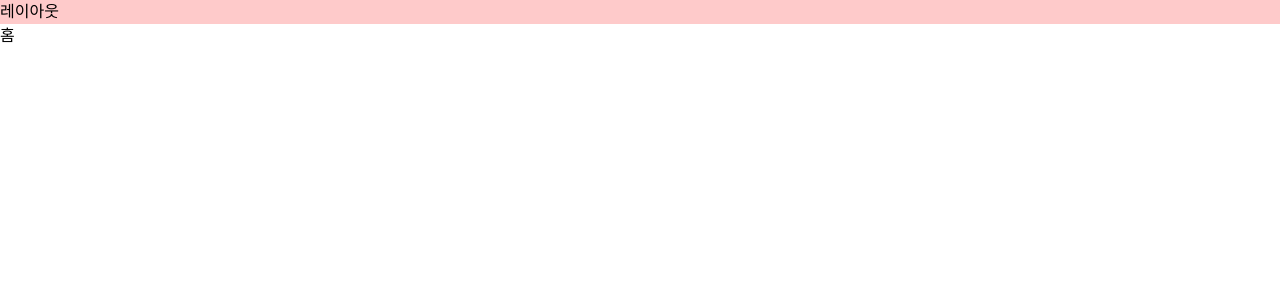
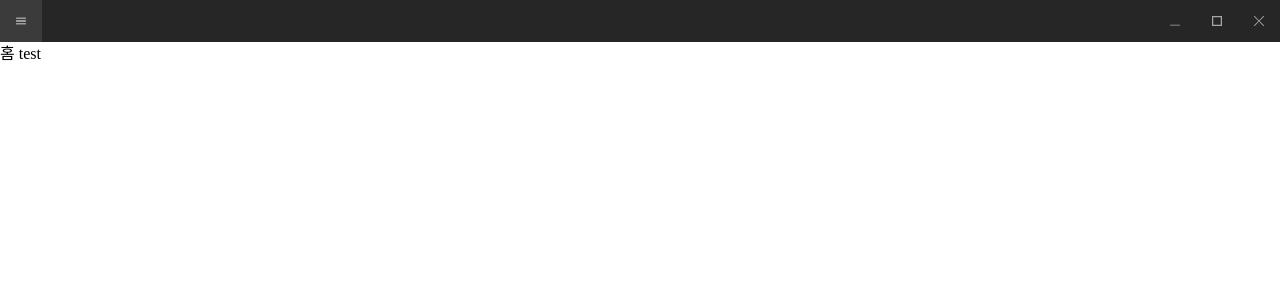
Before and after one commit to righthunkwon/frontools, a React (Vite) app: page /#/ in a window 1280 px wide. Shown: the top 300 px of the page. Built offline with nearby package versions, Linux system fonts and the light colour scheme; a web font is replaced by a local one.

Commit message:
feat: 타이틀바 구현

```diff
--- a/src/components/Home.tsx
+++ b/src/components/Home.tsx
@@ -1,7 +1,7 @@
 const Home = () => {
   return (
     <>
-      <div>홈</div>
+      <div>홈 test</div>
     </>
   );
 };
--- /dev/null
+++ b/src/components/TitleBar.tsx
@@ -0,0 +1,47 @@
+import Menu from '../assets/window-menu.svg?react';
+import Maximize from '../assets/window-maximize.svg?react';
+import Minimize from '../assets/window-minimize.svg?react';
+import Close from '../assets/window-close.svg?react';
+
+const TitleBar = () => {
+  const handleMenu = () => {
+    console.log('메뉴클릭');
+  };
+
+  const handleMinimize = () => {
+    window.titleBar.minimize();
+  };
+
+  const handleMaximize = () => {
+    window.titleBar.maximize();
+  };
+
+  const handleClose = () => {
+    window.titleBar.close();
+  };
+
+  return (
+    <>
+      <div className='window-title-bar'>
+        <div className='my-auto'>
+          <button className='window-menu' onClick={handleMenu}>
+            <Menu width={10} height={10} />
+          </button>
+        </div>
+        <div className='my-auto'>
+          <button className='window-button' onClick={handleMinimize}>
+            <Minimize width={10} height={10} />
+          </button>
+          <button className='window-button' onClick={handleMaximize}>
+            <Maximize width={10} height={10} />
+          </button>
+          <button className='window-red-button' onClick={handleClose}>
+            <Close width={10} height={10} />
+          </button>
+        </div>
+      </div>
+    </>
+  );
+};
+
+export default TitleBar;
--- a/src/index.css
+++ b/src/index.css
@@ -16,28 +16,34 @@
     margin: 0;
     padding: 0;
   }
+
+  button {
+    border: 0;
+    background-color: transparent;
+  }
 }
 
 @layer components {
+  .window-title-bar {
+    -webkit-app-region: drag;
+    @apply flex justify-between bg-ourBgGray;
+  }
+
+  .window-button {
+    -webkit-app-region: no-drag;
+    @apply p-4 text-ourBtnGray hover:bg-ourBgLightGray hover:text-white;
+  }
+
+  .window-red-button {
+    -webkit-app-region: no-drag;
+    @apply p-4 text-ourBtnGray hover:bg-ourBgRed hover:text-white;
+  }
+
+  .window-menu {
+    -webkit-app-region: no-drag;
+    @apply p-4 text-ourBtnGray hover:bg-ourBgLightGray hover:text-white;
+  }
 }
 
 @layer utilities {
 }
-
-.title-bar {
-  display: flex;
-  justify-content: space-between;
-  align-items: center;
-  background: #000;
-  color: white;
-  height: 40px;
-  padding: 0 10px;
-  -webkit-app-region: drag;
-}
-
-.side-bar-menu {
-  cursor: pointer;
-  font-size: 22px;
-  padding: 5px 10px;
-  -webkit-app-region: no-drag;
-}
--- a/src/layout/Layout.tsx
+++ b/src/layout/Layout.tsx
@@ -1,9 +1,10 @@
 import { Outlet } from 'react-router-dom';
+import TitleBar from '../components/TitleBar';
 
 const Layout = () => {
   return (
     <>
-      <div className='bg-red-200'>레이아웃</div>
+      <TitleBar />
       <Outlet />
     </>
   );
--- /dev/null
+++ b/src/types/global.d.ts
@@ -0,0 +1,10 @@
+interface Window {
+  titleBar: {
+    minimize: () => void;
+    maximize: () => void;
+    restore: () => void;
+    close: () => void;
+    onMaximize: (callback: (event: Electron.IpcRendererEvent) => void) => void;
+    onRestore: (callback: (event: Electron.IpcRendererEvent) => void) => void;
+  };
+}
```
Also changed, not shown: electron/main.ts (+21 -19 lines), electron/preload.ts (+10 -1 lines).
